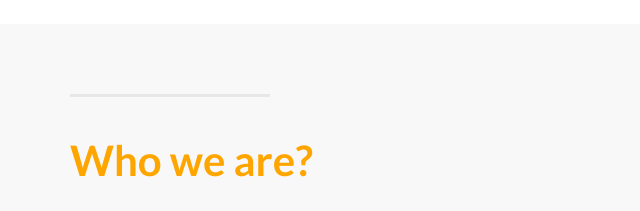
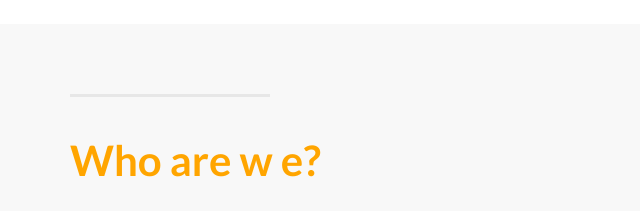
Before and after one commit to riverASC4/Code-Lab, a plain HTML site: page index.html in a window 1280 px wide. Shown: the part 880-1091 px from the top of the page, 0-640 px from the left. Drawn offline with Linux system fonts and the light colour scheme.

Commit message:
Demo-Day

```diff
--- a/index.html
+++ b/index.html
@@ -114,7 +114,8 @@
                 <div class="col-lg-5 col-sm-6">
                     <hr class="section-heading-spacer">
                     <div class="clearfix"></div>
-                    <h2 class="section-heading">Who we are?</h2>
+                    <h2 class="section-heading">Who are w
+                        e?</h2>
                     <p class="lead">Code Lab is a Not-for-profit/For-Profit Edtech company devoted to increasing the pool of African Americans in tech by organizing Hackathons, One Week Intensive Coding Programs, in school coding programs, and having a free standing location with a curriculum incorporating coding and robotics.</p>
 
                 </div>
```
